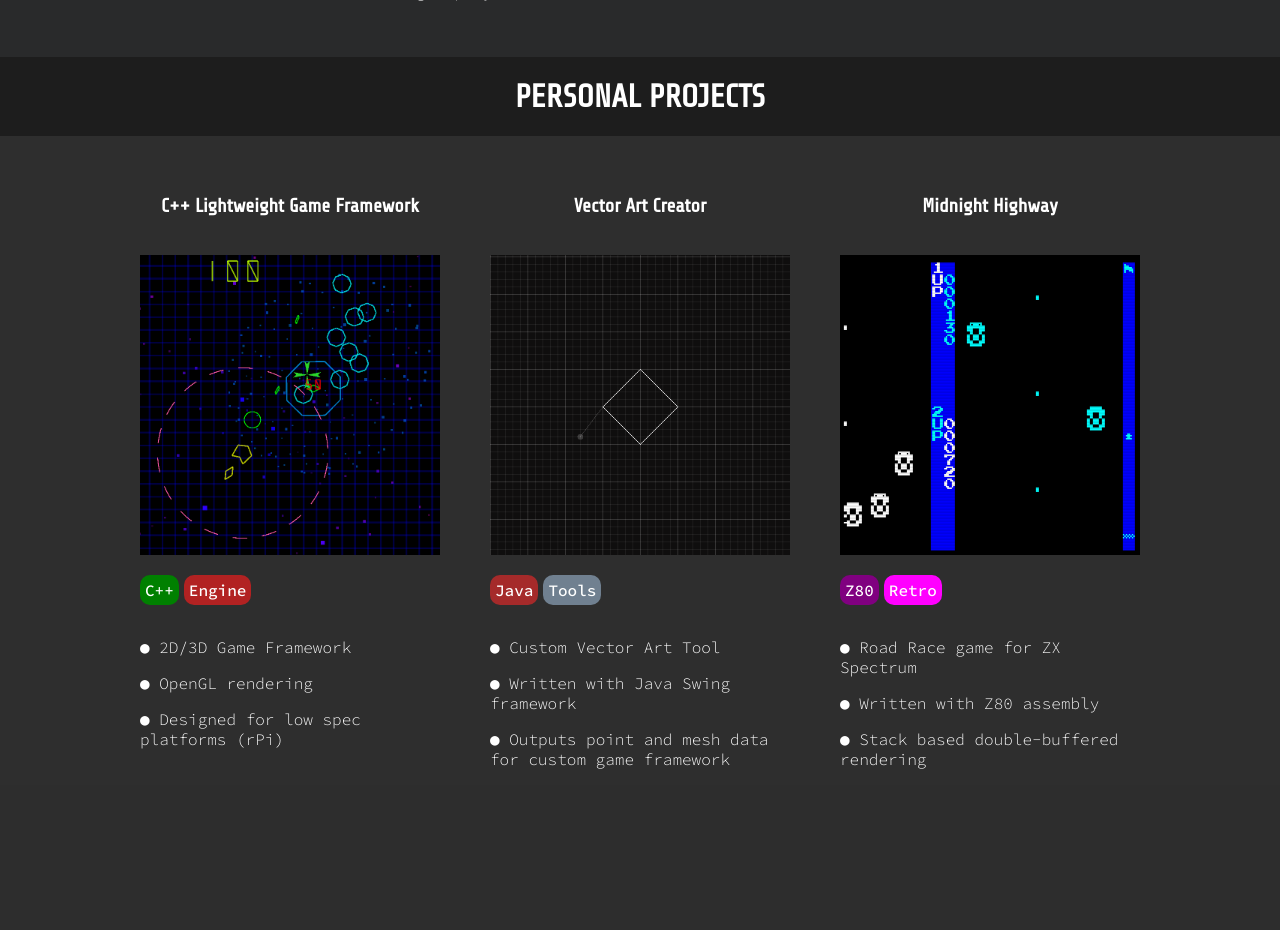
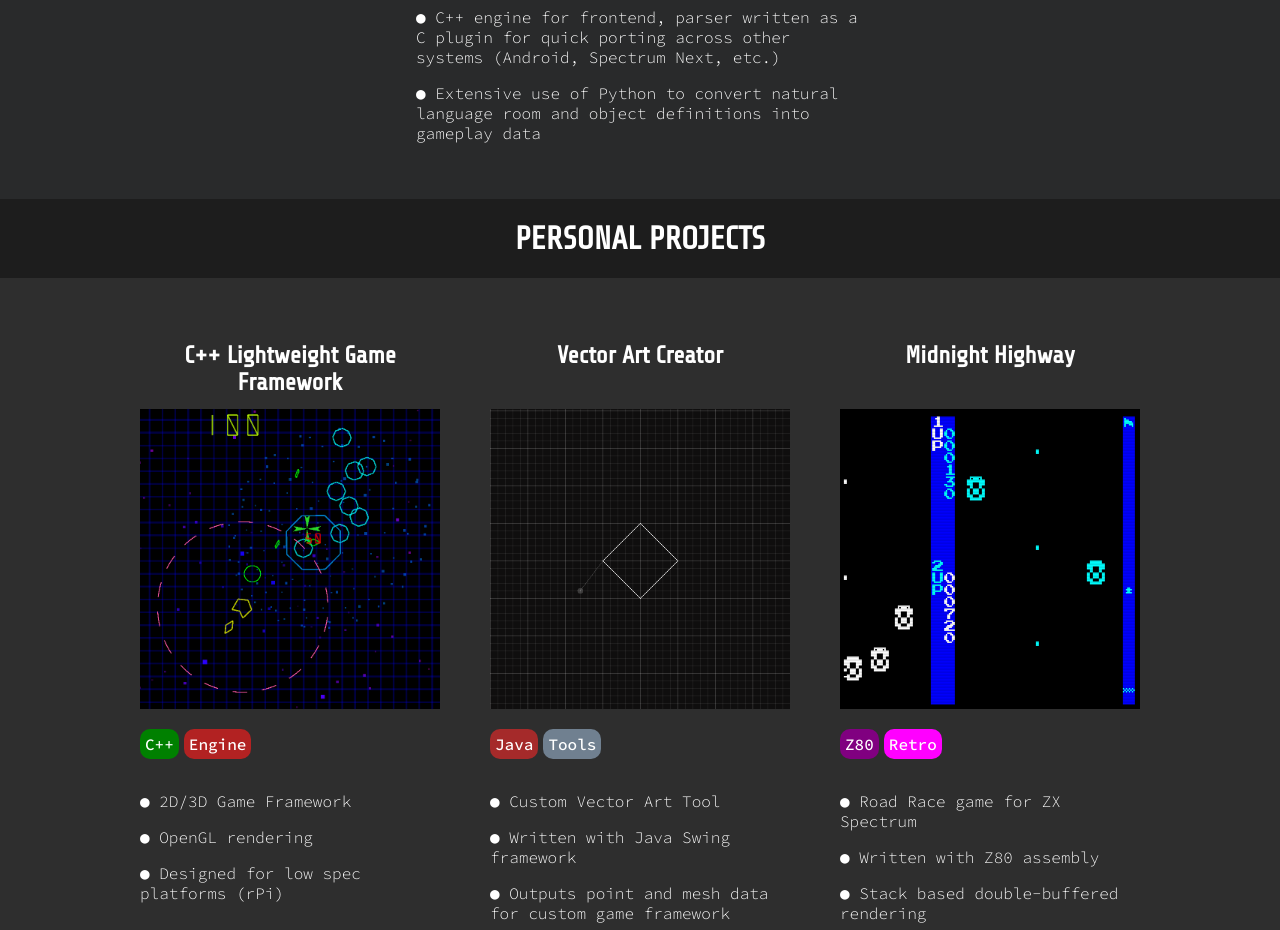
Before and after one commit to japeart/japeart.github.io, a PHP site: page / in a window 1280 px wide. Shown: the part 3728-4658 px from the top of the page. Before the commit the page ends 4497 px from the top, so only its background shows below. Run offline with PHP 8.4, Linux system fonts and the light colour scheme.

Commit message:
Update styles.css

```diff
--- a/styles.css
+++ b/styles.css
@@ -61,7 +61,7 @@ body {
     width: 50%;
     margin: 5% auto 0;
     text-align: justify;
-    margin-top: 5%;
+    margin-top: 10%;
     font-size: x-large;
 }
 
@@ -91,6 +91,11 @@ body {
 .video {
     padding-top: 40px;
     width: 448px;
+}
+
+.video h3 {
+    text-align: center;
+    font-size: x-large;
 }
 
 .video iframe {
@@ -124,10 +129,10 @@ body {
     width: 300px;
 }
 
-.projects .project h3{
-    height: 40px;
+.projects h3 {
     text-align: center;
-    font-size: larger;
+    font-size: x-large;
+    height: 7%;
 }
 
 p {
```
